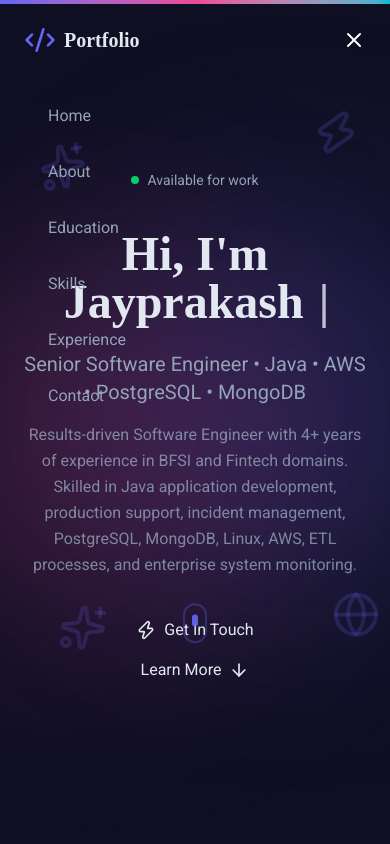
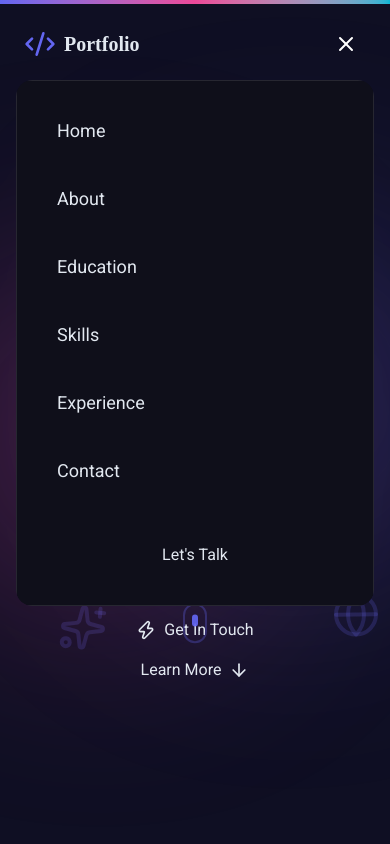
Before and after one commit to Satyaswarupa/jayprakash-portfolio, a Next.js app: page / in a window 390 px wide. Both pictures are taken after a click on the button 354 px from the left and 40 px from the top of the page. Shown: the top 844 px of the page. Built offline with nearby package versions, Linux system fonts and the light colour scheme.

Commit message:
fix-nav-bug

```diff
--- a/app/components/Navbar.jsx
+++ b/app/components/Navbar.jsx
@@ -18,7 +18,7 @@ const Navbar = () => {
   const navLinks = [
     { name: 'Home', href: '#home' },
     { name: 'About', href: '#about' },
-    {name: 'Education', href: '#education' },
+    { name: 'Education', href: '#education' },
     { name: 'Skills', href: '#skills' },
     { name: 'Experience', href: '#experience' },
     { name: 'Contact', href: '#contact' },
@@ -71,33 +71,42 @@ const Navbar = () => {
 
         {/* Mobile Menu Button */}
         <button
-          className="md:hidden text-white"
+          className="md:hidden text-white p-2"
           onClick={() => setIsOpen(!isOpen)}
         >
           {isOpen ? <X className="w-6 h-6" /> : <Menu className="w-6 h-6" />}
         </button>
       </div>
 
-      {/* Mobile Menu */}
+      {/* Mobile Menu - Improved Visibility */}
       <AnimatePresence>
         {isOpen && (
           <motion.div
             initial={{ opacity: 0, height: 0 }}
             animate={{ opacity: 1, height: 'auto' }}
             exit={{ opacity: 0, height: 0 }}
-            className="md:hidden glass mx-6 mt-4 rounded-2xl overflow-hidden"
+            className="md:hidden mx-4 mt-4 rounded-2xl overflow-hidden"
           >
-            <div className="flex flex-col p-6 gap-4">
+            <div className="bg-[#0f0f1a] border border-white/10 backdrop-blur-xl py-6 px-6 flex flex-col gap-4 shadow-2xl">
               {navLinks.map((link) => (
                 <a
                   key={link.name}
                   href={link.href}
-                  className="text-[#94a3b8] hover:text-white transition-colors py-2"
+                  className="text-[#e2e8f0] hover:text-white text-lg py-3 px-4 rounded-xl hover:bg-white/5 transition-all active:bg-white/10"
                   onClick={() => setIsOpen(false)}
                 >
                   {link.name}
                 </a>
               ))}
+
+              <motion.a
+                href="#contact"
+                className="btn-primary text-center mt-4 py-3.5"
+                onClick={() => setIsOpen(false)}
+                whileTap={{ scale: 0.98 }}
+              >
+                Let's Talk
+              </motion.a>
             </div>
           </motion.div>
         )}
```
